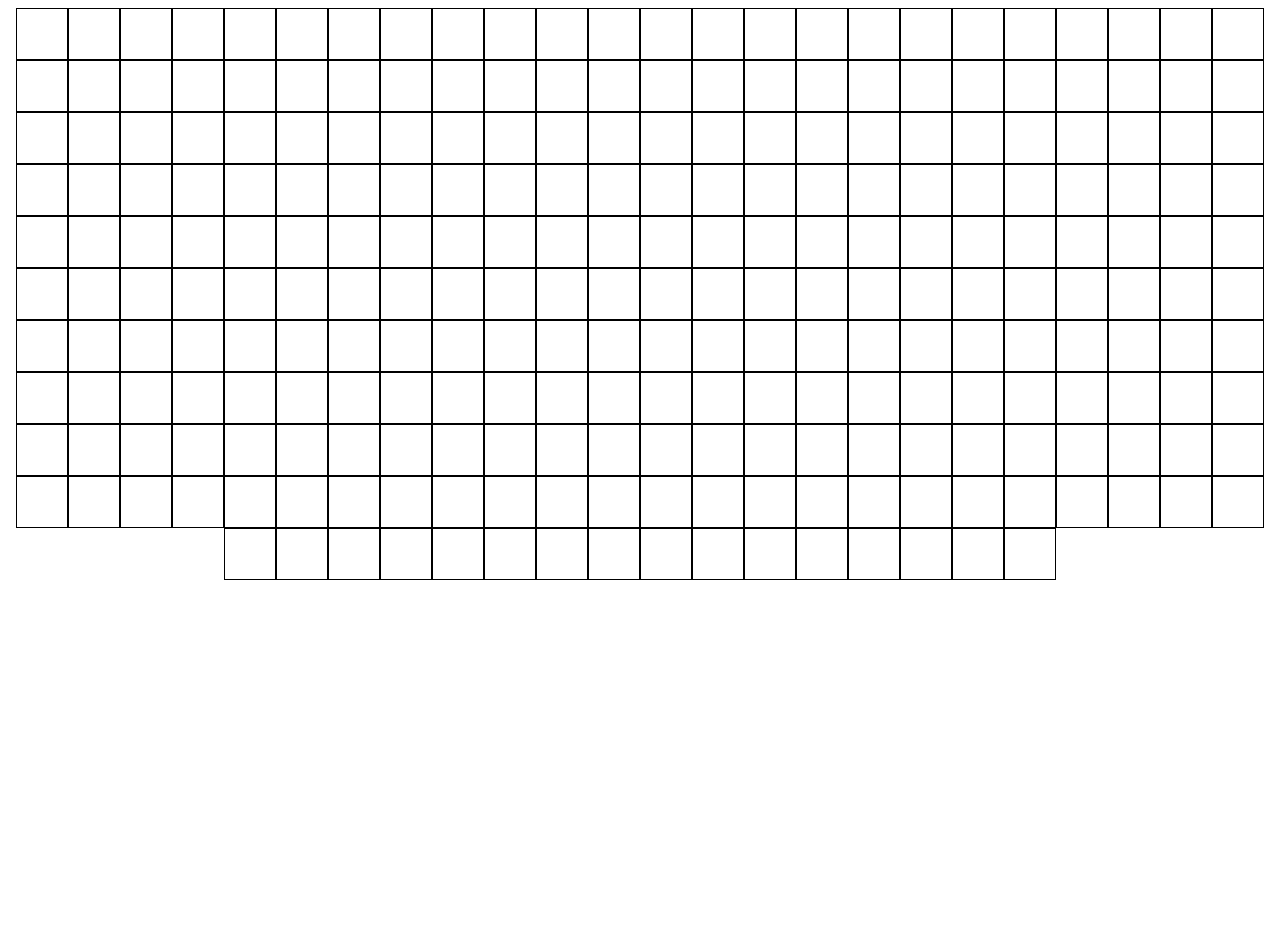
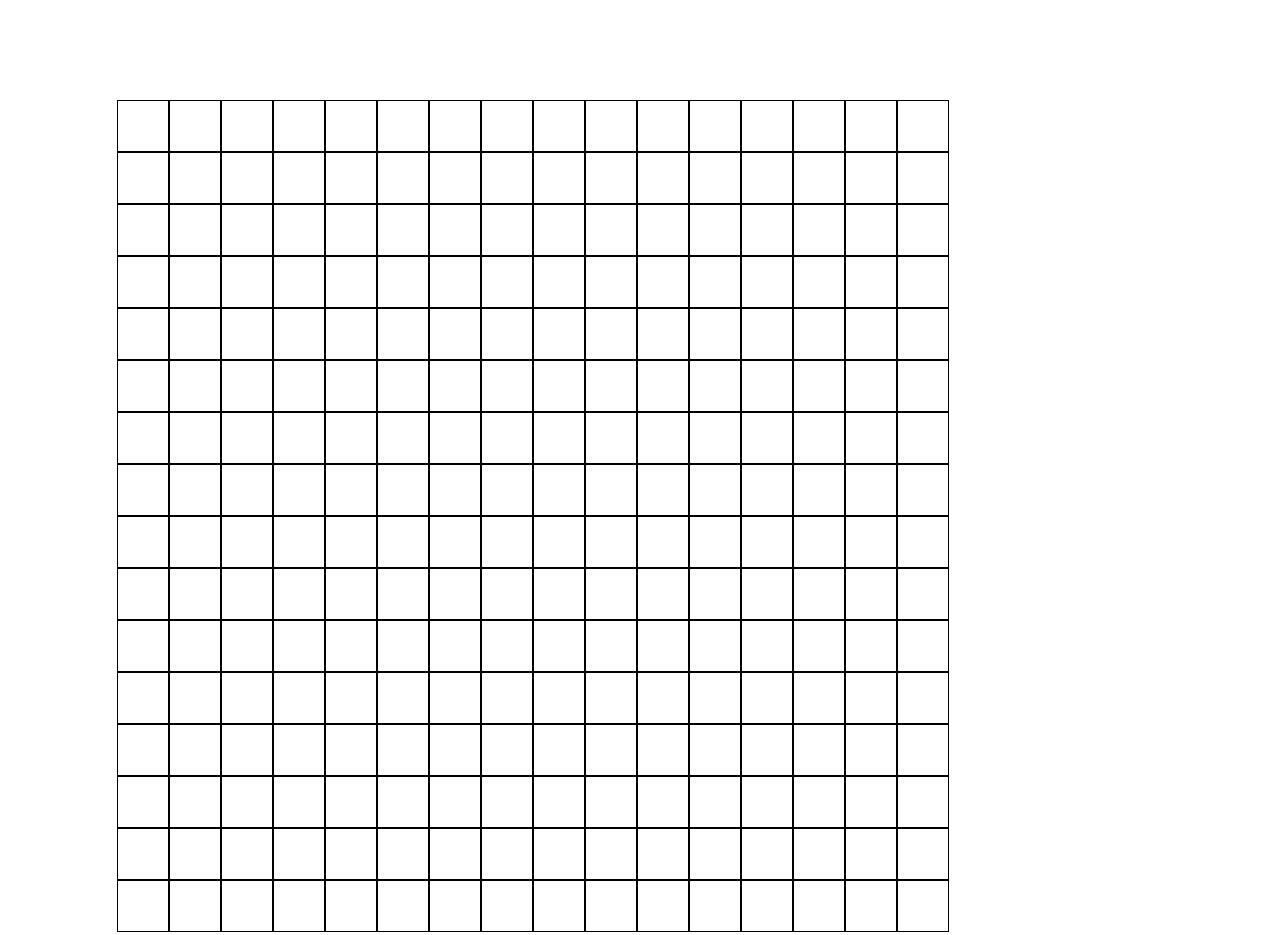
Before and after one commit to mcthexton/etch-a-sketch, a plain HTML site: page index.html in a window 1280 px wide. Before the commit the page ends 800 px from the top, so only its background shows below. Drawn offline with Linux system fonts and the light colour scheme.

Commit message:
Created square grid with CSS

```diff
--- a/styles.css
+++ b/styles.css
@@ -3,11 +3,12 @@
     flex-wrap: wrap;
     align-items: center;
     justify-content: center;
+    width: 850px;
+    margin: 100px
 }
 
 .square {
     height: 50px;
     width: 50px;
     border: 1px solid black;
-    flex: none;
 }
```
